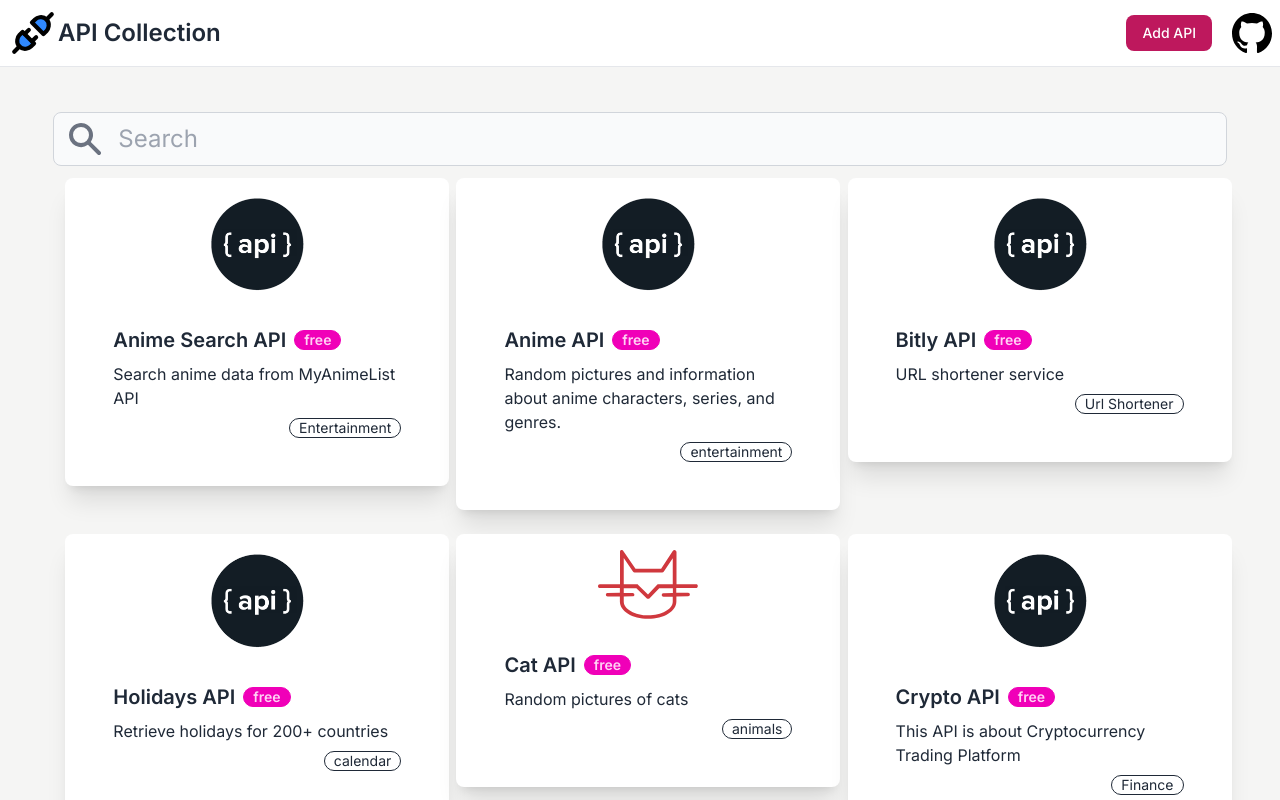
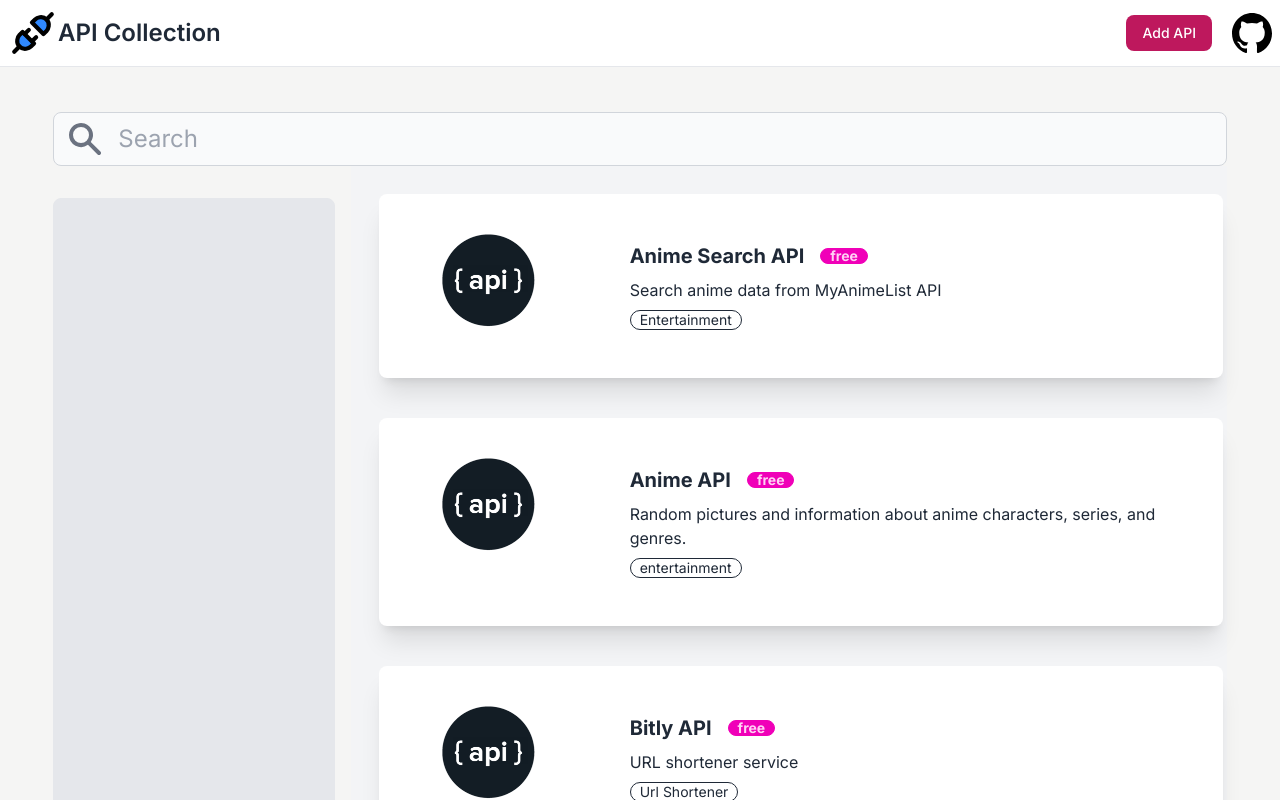
Before and after one commit to gdsc-fetju/api-collection, a Next.js app: page / in a window 1280 px wide. Shown: the top 800 px of the page. Built offline with nearby package versions, Linux system fonts and the light colour scheme.

Commit message:
feat: implement better design for cards
Co-authored-by: Sargam Poudel <sargampoudel100@gmail.com>

```diff
--- a/src/components/ApiCard.tsx
+++ b/src/components/ApiCard.tsx
@@ -9,24 +9,28 @@
 function ApiCard({ api }: Props) {
   return (
     <Link target='_blank' href={api.url}>
-      <div className='card mx-3 my-3 w-96 transform rounded-lg bg-base-100 p-4 shadow-xl transition-transform hover:scale-105'>
-        <figure>
+      <div className=' mx-0 md:mx-3 my-3 flex w-full  transform flex-col rounded-lg bg-base-100 p-4 shadow-xl transition-transform hover:scale-105 sm:w-full sm:flex-col md:flex-row'>
+        <div className='w-full md:w-1/3'>
+          <figure className='lg: mb-4 mr-0 justify-center  pt-5 md:mb-0 md:mr-4 lg:flex'>
             <Image
               src={api.image ? `/images/${api.image}` : '/images/default.webp'}
               alt={api.name}
               width={100}
               height={100}
+              className='mx-auto md:mx-0 '
             />
           </figure>
+        </div>
+        <div className='md:2/3 w-full'>
           <div className='card-body'>
-          <h2 className='card-title'>
+            <h2 className='text-center text-xl font-bold  md:text-left'>
               {api.name}
-            <div className='badge badge-secondary'>
+              <div className='badge badge-secondary ml-4  mt-[6px] align-top  h-4 '>
                 {api.free ? 'free' : 'paid'}
               </div>
             </h2>
-          <p>{api.description}</p>
-          <div className='card-actions justify-end'>
+            <p className='text-center md:text-left'>{api.description}</p>
+            <div className='card-actions flex justify-center md:justify-start'>
               {api.categories.map((category, index) => (
                 <div key={index} className='badge badge-outline'>
                   {category}
@@ -35,6 +39,7 @@
             </div>
           </div>
         </div>
+      </div>
     </Link>
   );
 }
--- a/src/components/ApiList.tsx
+++ b/src/components/ApiList.tsx
@@ -29,13 +29,20 @@
   return (
     <div className='flex w-11/12 flex-col items-center'>
       <Search setSearch={setSearch} search={search} />
-      <section className='grid grid-cols-1 md:grid-cols-2 lg:grid-cols-3'>
-        {!filteredApis.length
-          ? 'No APIs found'
-          : filteredApis.map((api, index) => (
-              <ApiCard key={index} api={api.item} />
+      <div className="grid grid-cols-1 md:grid-cols-4 gap-4">
+        {/* TODO: implement this for filtering */}
+        {/* Currently this is just a placeholder */}
+        <section className='bg-gray-200 my-8 md:col-span-1 border rounded-lg '></section>
+        <section className='bg-gray-100 p-4 md:col-span-3'>
+          <div className='grid grid-cols-1 md:grid-cols-1 lg:grid-cols-1 gap-4'>
+            {!filteredApis.length
+              ? 'No APIs found'
+              : filteredApis.map((api, index) => (
+                <ApiCard key={index} api={api.item} />
             ))}
-      </section>
+          </div>
+        </section>
+      </div>
     </div>
   );
 }
```
Lines whose indentation alone changed are shown as unchanged.
